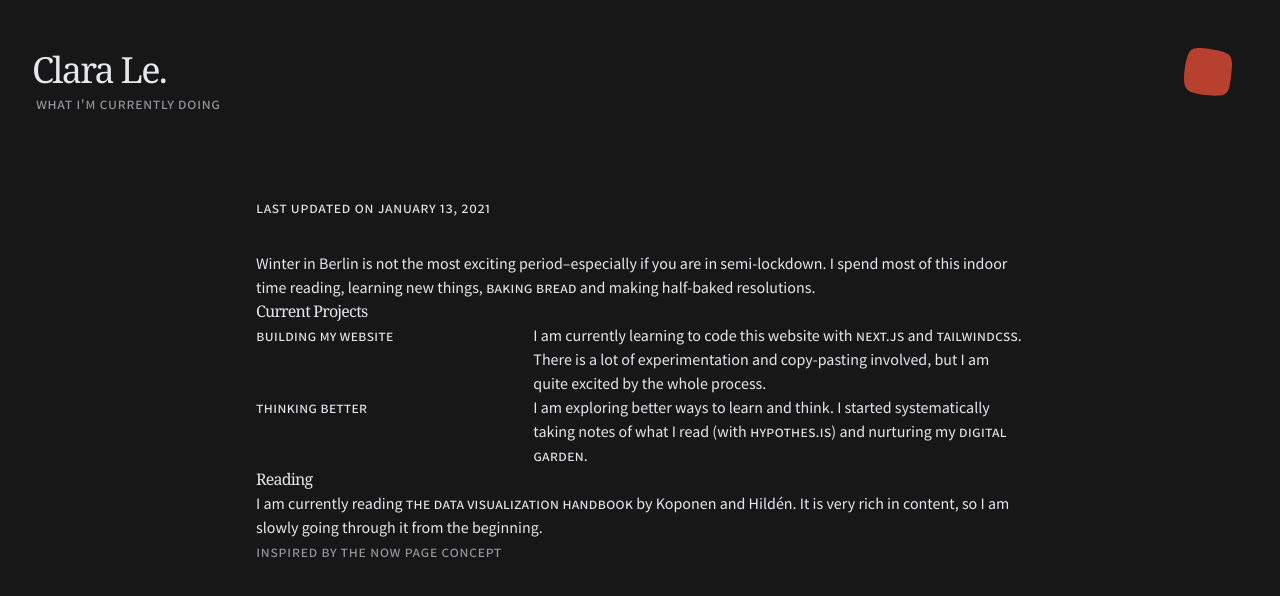
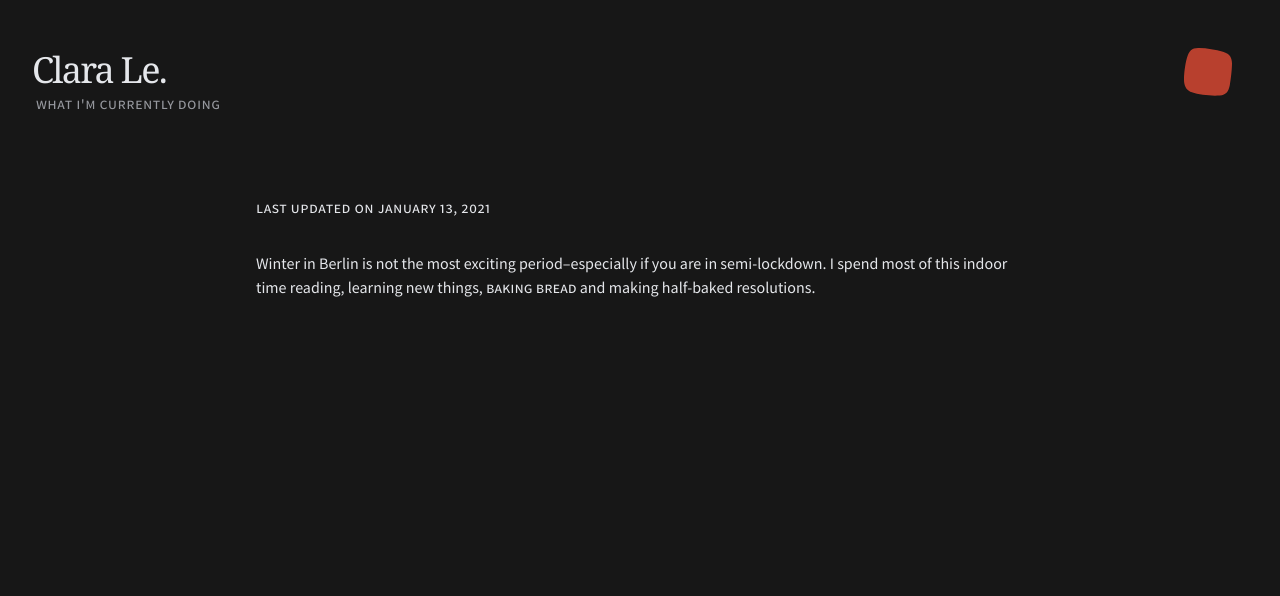
Before and after one commit to hgcl/clara-website, a Next.js app: page /now in a window 1280 px wide. Shown: the top 596 px of the page. Built offline with nearby package versions, Linux system fonts and the light colour scheme; a web font is replaced by a local one; what @tailwindcss/typography would draw is missing.

Commit message:
:pen: Update Now page

```diff
--- a/pages/now.js
+++ b/pages/now.js
@@ -3,7 +3,7 @@ import Header from "../components/header";
 import Container from "../components/container";
 import markdownStyles from "../components/markdown-styles.module.css";
 import Link from "../components/link";
-import TopicTwoColumns from "../components/TopicTwoColumns";
+// import TopicTwoColumns from "../components/TopicTwoColumns";
 import DatePost from "../components/DatePost";
 
 export default function Now({}) {
@@ -21,41 +21,6 @@ export default function Now({}) {
             learning new things, <Link href="/recipe-book">baking bread</Link>{" "}
             and making half-baked resolutions.
           </p>
-          <h2>Current projects</h2>
-          <TopicTwoColumns topic="Building my website">
-            <p>
-              I am currently learning to code this website with{" "}
-              <Link href="https://nextjs.org/">Next.js</Link> and{" "}
-              <Link href="https://tailwindcss.com/">tailwindcss</Link>. There is
-              a lot of experimentation and copy-pasting involved, but I am quite
-              excited by the whole process.
-            </p>
-          </TopicTwoColumns>
-          <TopicTwoColumns topic="Thinking better">
-            <p>
-              I am exploring better ways to learn and think. I started
-              systematically taking notes of what I read (with{" "}
-              <Link href="https://hypothes.is/">hypothes.is</Link>) and
-              nurturing my{" "}
-              <Link href="https://hgcl.github.io/digital-garden/">
-                digital garden
-              </Link>
-              .
-            </p>
-          </TopicTwoColumns>
-          <h2>Reading</h2>
-          <p>
-            I am currently reading{" "}
-            <Link href="https://datavizhandbook.info/">
-              The Data Visualization Handbook
-            </Link>{" "}
-            by Koponen and Hildén. It is very rich in content, so I am slowly
-            going through it from the beginning.
-          </p>
-          <p className="comment tracking">
-            Inspired by the{" "}
-            <Link href="https://nownownow.com/about">Now page</Link> concept
-          </p>
         </div>
       </Container>
     </Layout>
```
